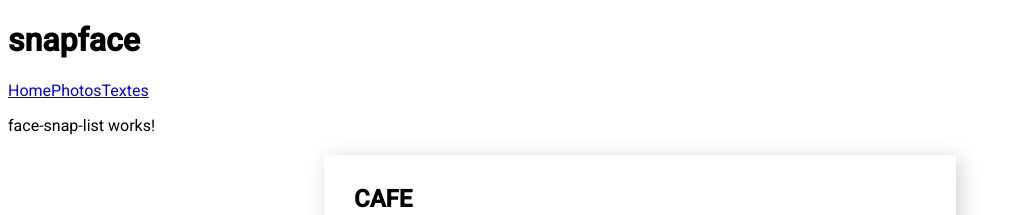
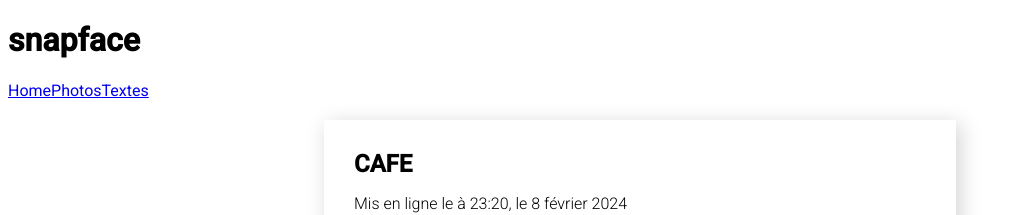
Before and after one commit to safiylm/snapface, an Angular app: page /snaps/face in a window 1280 px wide. Shown: the top 215 px of the page, without its empty margins (0-1021 px from the left). Built offline with nearby package versions, Linux system fonts and the light colour scheme.

Commit message:
Update face-snap-list.component.html

```diff
--- a/src/app/face-snap-list/face-snap-list.component.html
+++ b/src/app/face-snap-list/face-snap-list.component.html
@@ -1,2 +1,2 @@
-<p>face-snap-list works!</p>
+
 <app-face-snap *ngFor="let faceSnap of faceSnaps" [faceSnap]="faceSnap"></app-face-snap>
```
